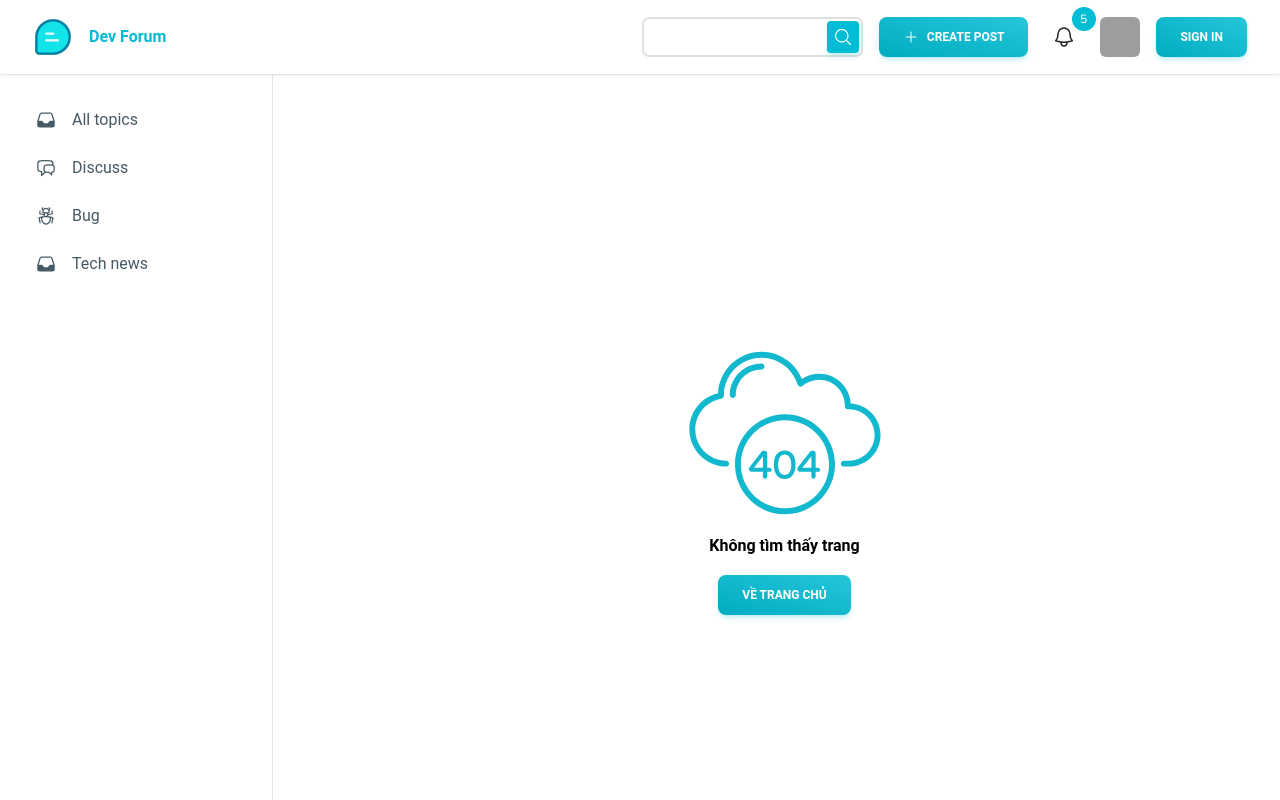
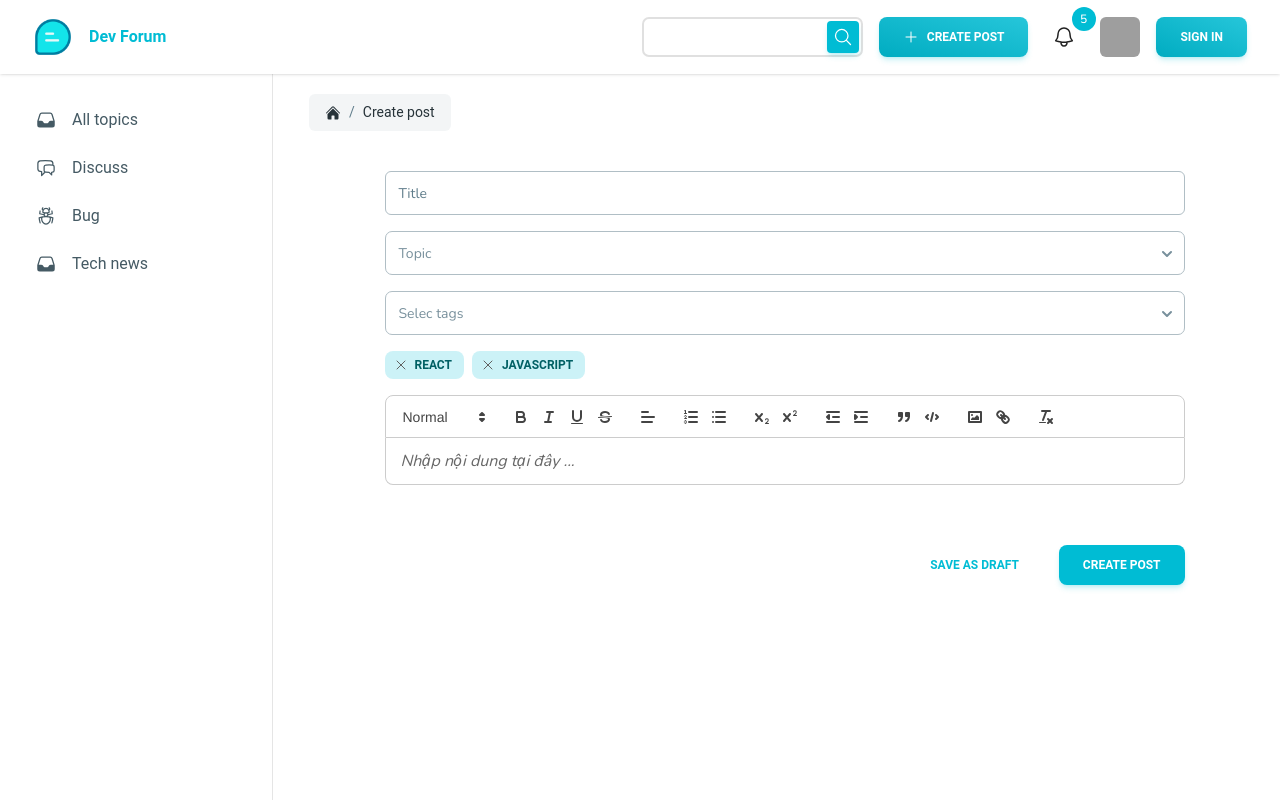
Before and after one commit to phuquang147/dev-forum, a Next.js app: page /posts/create in a window 1280 px wide. Before the commit this address had no page. Shown: the top 800 px of the page. Built offline with nearby package versions, Linux system fonts and the light colour scheme; grey boxes are pictures that could not be loaded.

Commit message:
Create post page ui

```diff
--- /dev/null
+++ b/src/components/Posts/PostForm.tsx
@@ -0,0 +1,42 @@
+import { Button, Input, Option, Select } from '@material-tailwind/react'
+import { useState, type FC } from 'react'
+import Editor from '../Shared/Editor'
+import Tag from './Tag'
+
+const PostForm: FC = () => {
+  const [content, setContent] = useState<string>('')
+
+  const handleChangeContent = (newContent: string): void => {
+    setContent(newContent)
+  }
+
+  return (
+    <form className="flex flex-col gap-4">
+      <Input crossOrigin="" label="Title" color="cyan" size="lg" />
+      <Select size="lg" label="Topic" color="cyan">
+        <Option>Discuss</Option>
+        <Option>Bug</Option>
+        <Option>Tech news</Option>
+      </Select>
+      <Select size="lg" label="Selec tags" color="cyan">
+        <Option>React</Option>
+        <Option>Javascript</Option>
+      </Select>
+      <div className="flex gap-2">
+        <Tag value="React" />
+        <Tag value="Javascript" />
+      </div>
+      <Editor value={content} onChange={handleChangeContent} />
+      <div className="flex justify-end gap-4">
+        <Button variant="text" color="cyan" className="mt-11">
+          Save as draft
+        </Button>
+        <Button color="cyan" className="mt-11">
+          Create Post
+        </Button>
+      </div>
+    </form>
+  )
+}
+
+export default PostForm
--- /dev/null
+++ b/src/pages/posts/create.tsx
@@ -0,0 +1,34 @@
+import { HomeIcon } from '@heroicons/react/24/solid'
+import { Breadcrumbs } from '@material-tailwind/react'
+import Head from 'next/head'
+import Link from 'next/link'
+import PostForm from '~/components/Posts/PostForm'
+import MainLayout from '~/layouts/MainLayout'
+import { type NextPageWithLayout } from '../_app'
+
+const PostDetail: NextPageWithLayout = () => {
+  return (
+    <>
+      <Head>
+        <title>Create Post</title>
+      </Head>
+      <div className="container">
+        <Breadcrumbs>
+          <Link href="/">
+            <HomeIcon className="h-4 w-4" />
+          </Link>
+          <Link href="#">Create post</Link>
+        </Breadcrumbs>
+        <div className="mx-auto mt-10 h-screen max-w-[800px]">
+          <PostForm />
+        </div>
+      </div>
+    </>
+  )
+}
+
+export default PostDetail
+
+PostDetail.getLayout = (page) => {
+  return <MainLayout>{page}</MainLayout>
+}
```
